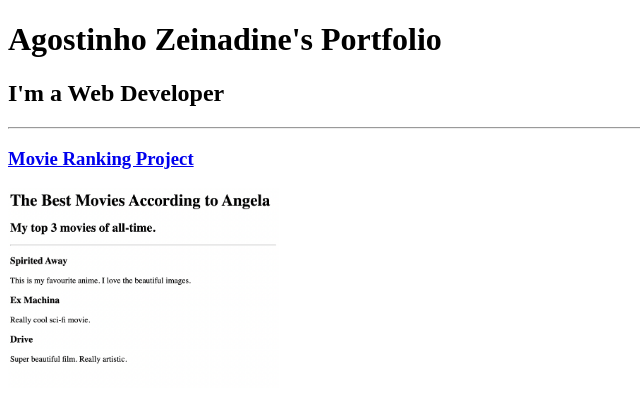
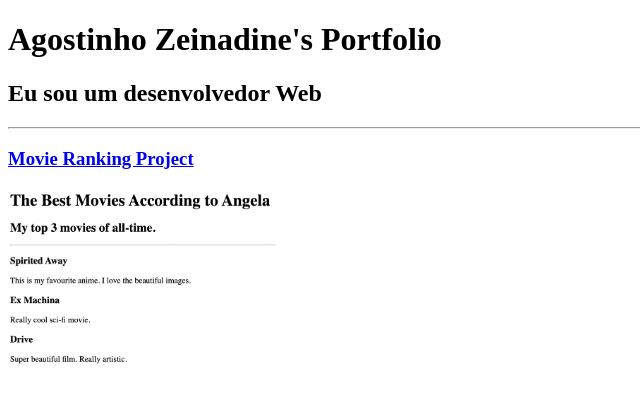
Before and after one commit to Zagostinho/html-portifolio, a plain HTML site: page index.html in a window 1280 px wide. Shown: the top 408 px of the page, without its empty margins (0-640 px from the left). Drawn offline with Linux system fonts and the light colour scheme.

Commit message:
index.html

```diff
--- a/index.html
+++ b/index.html
@@ -7,7 +7,7 @@
     </head>
     <body>
         <h1> Agostinho Zeinadine's Portfolio </h1>
-        <h2> I'm a Web Developer </h2>
+        <h2> Eu sou um desenvolvedor Web </h2>
         <hr/>
         <h3><a href="./public/movie-ranking.html"> Movie Ranking Project </a></h3>
         <img src="./assets/images/movie-ranking.png" height="200"/>
```
